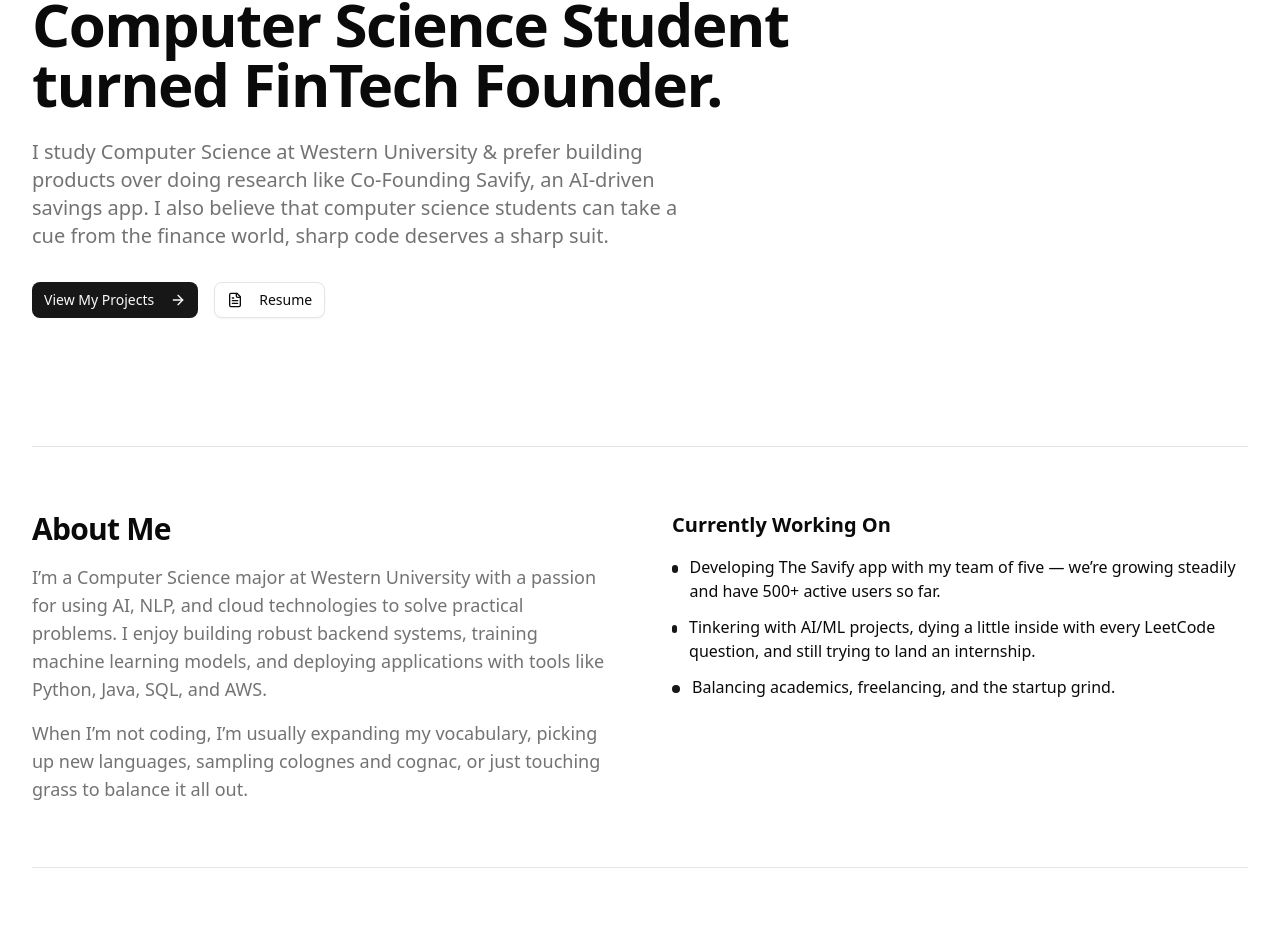
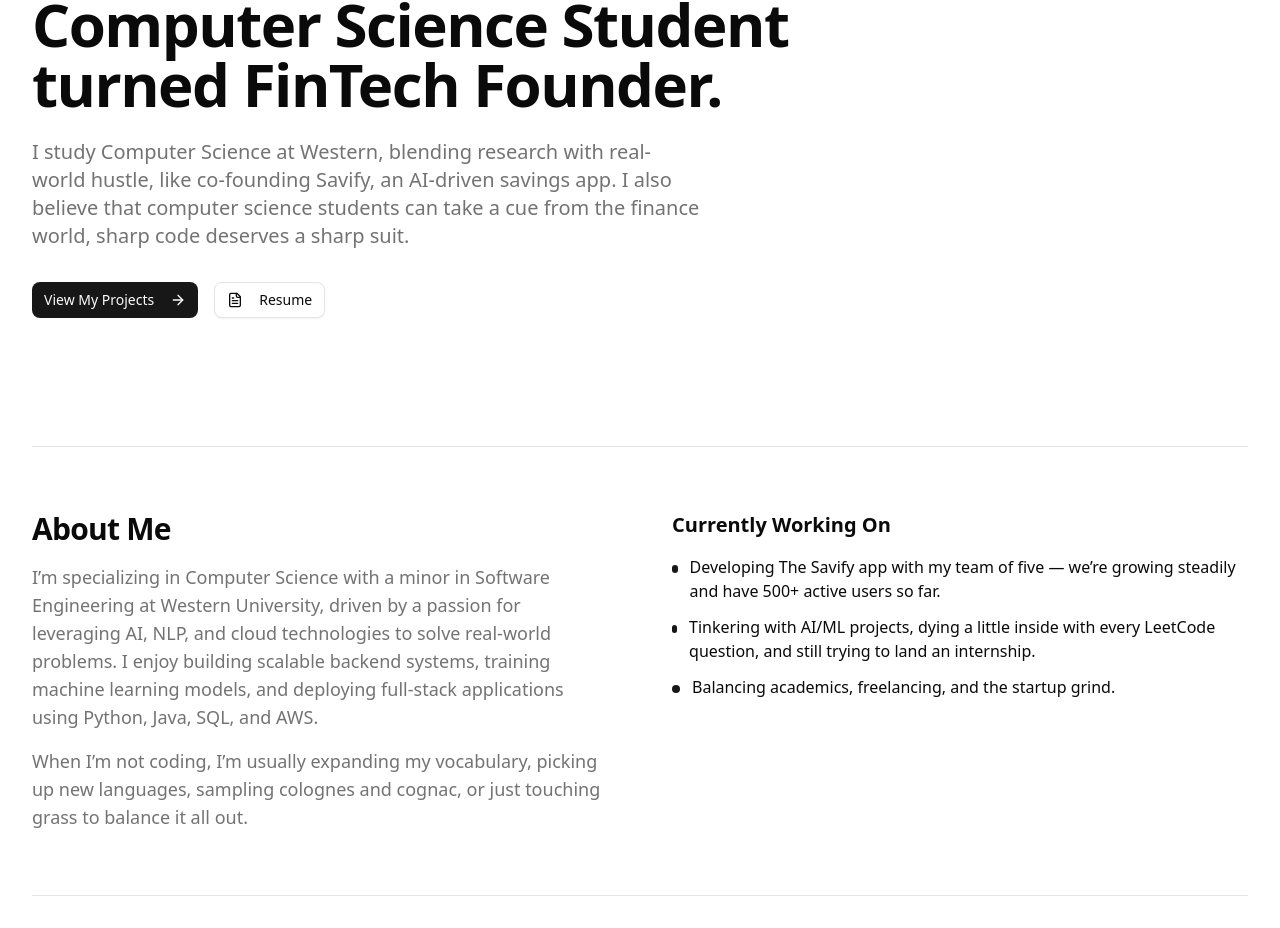
Before and after one commit to thejayanshbagga/personal-website, a Next.js app: page / in a window 1280 px wide. Shown: the part 299-1227 px from the top of the page. Built offline with nearby package versions, Linux system fonts and the light colour scheme.

Commit message:
Refine about section to highlight AI, NLP, and backend skills

```diff
--- a/app/page.tsx
+++ b/app/page.tsx
@@ -45,7 +45,7 @@ const booksItems = [
               <span className="block mt-2">Computer Science Student turned FinTech Founder.</span>
             </h1>
             <p className="text-xl text-muted-foreground max-w-2xl mb-8">
-             I study Computer Science at Western University & prefer building products over doing research like Co-Founding Savify, an AI-driven savings app. I also believe that computer science students can take a cue from the finance world, sharp code deserves a sharp suit.
+             I study Computer Science at Western, blending research with real-world hustle, like co-founding Savify, an AI-driven savings app. I also believe that computer science students can take a cue from the finance world, sharp code deserves a sharp suit.
             </p>
             <div className="flex flex-wrap gap-4">
               <Link href="#projects">
@@ -70,7 +70,7 @@ const booksItems = [
             <div className="space-y-4">
               <h2 className="text-3xl font-bold tracking-tight">About Me</h2>
               <p className="text-lg text-muted-foreground">
-               I’m a Computer Science major at Western University with a passion for using AI, NLP, and cloud technologies to solve practical problems. I enjoy building robust backend systems, training machine learning models, and deploying applications with tools like Python, Java, SQL, and AWS.
+               I’m specializing in Computer Science with a minor in Software Engineering at Western University, driven by a passion for leveraging AI, NLP, and cloud technologies to solve real-world problems. I enjoy building scalable backend systems, training machine learning models, and deploying full-stack applications using Python, Java, SQL, and AWS.
               </p>
               <p className="text-lg text-muted-foreground">
                 When I’m not coding, I’m usually expanding my vocabulary, picking up new languages, sampling colognes and cognac, or just touching grass to balance it all out.
```
